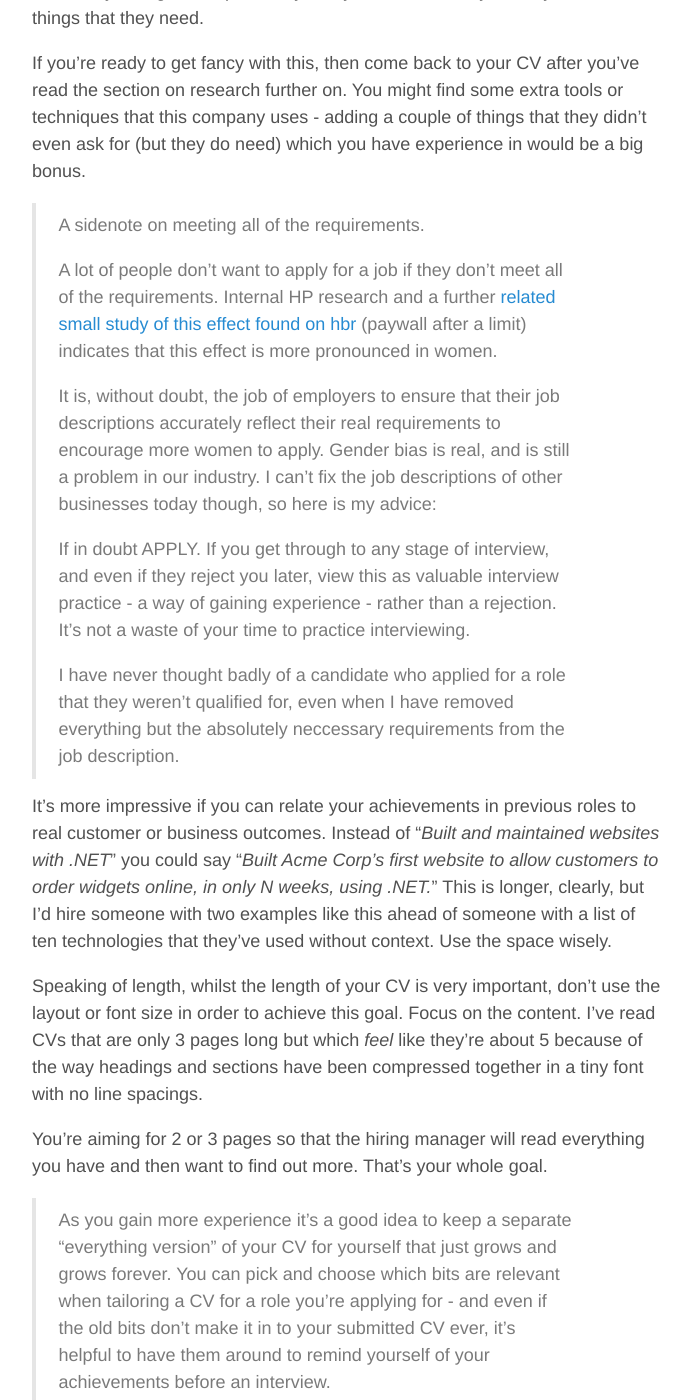
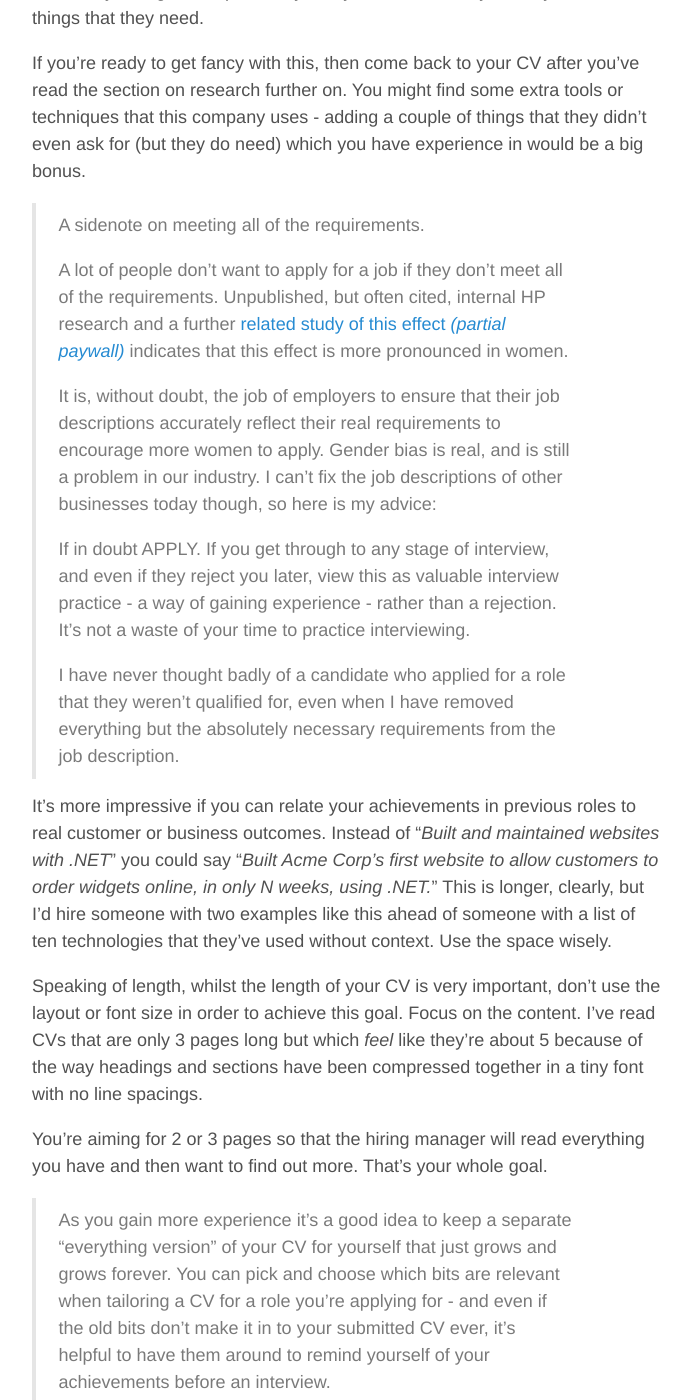
Before and after one commit to WillSoper/WillSoper.github.io, a Jekyll site: the page built from _posts/2020-05-17-getting-interview-interviewing-well.md, in a window 1280 px wide and 1400 px high, scrolled down 2256 px. Shown: the whole window, without its empty margins (293-984 px from the left). Built offline with Jekyll 4.4.1, drawn with Linux system fonts in a browser that asks for light colours; some of the changed text lies outside the part shown.

```diff
--- a/_posts/2020-05-17-getting-interview-interviewing-well.md
+++ b/_posts/2020-05-17-getting-interview-interviewing-well.md
@@ -47,13 +47,13 @@ If you're ready to get fancy with this, then come back to your CV after you've r
 
    > A sidenote on meeting all of the requirements.
    >
-   > A lot of people don't want to apply for a job if they don't meet all of the requirements. Internal HP research and a further [related small study of this effect found on hbr](https://hbr.org/2014/08/why-women-dont-apply-for-jobs-unless-theyre-100-qualified) (paywall after a limit) indicates that this effect is more pronounced in women.
+   > A lot of people don't want to apply for a job if they don't meet all of the requirements. Unpublished, but often cited, internal HP research and a further [related study of this effect *(partial paywall)*](https://hbr.org/2014/08/why-women-dont-apply-for-jobs-unless-theyre-100-qualified) indicates that this effect is more pronounced in women.
    >
    > It is, without doubt, the job of employers to ensure that their job descriptions accurately reflect their real requirements to encourage more women to apply. Gender bias is real, and is still a problem in our industry. I can't fix the job descriptions of other businesses today though, so here is my advice:
    >
    > If in doubt APPLY. If you get through to any stage of interview, and even if they reject you later, view this as valuable interview practice - a way of gaining experience - rather than a rejection. It's not a waste of your time to practice interviewing.
    >
-   > I have never thought badly of a candidate who applied for a role that they weren't qualified for, even when I have removed everything but the absolutely neccessary requirements from the job description.
+   > I have never thought badly of a candidate who applied for a role that they weren't qualified for, even when I have removed everything but the absolutely necessary requirements from the job description.
 
 It's more impressive if you can relate your achievements in previous roles to real customer or business outcomes. Instead of "*Built and maintained websites with .NET*" you could say "*Built Acme Corp's first website to allow customers to order widgets online, in only N weeks, using .NET.*" This is longer, clearly, but I'd hire someone with two examples like this ahead of someone with a list of ten technologies that they've used without context. Use the space wisely.
 
```
Also changed, not shown: other parts of _posts/2020-05-17-getting-interview-interviewing-well.md (+2 -2 lines).
